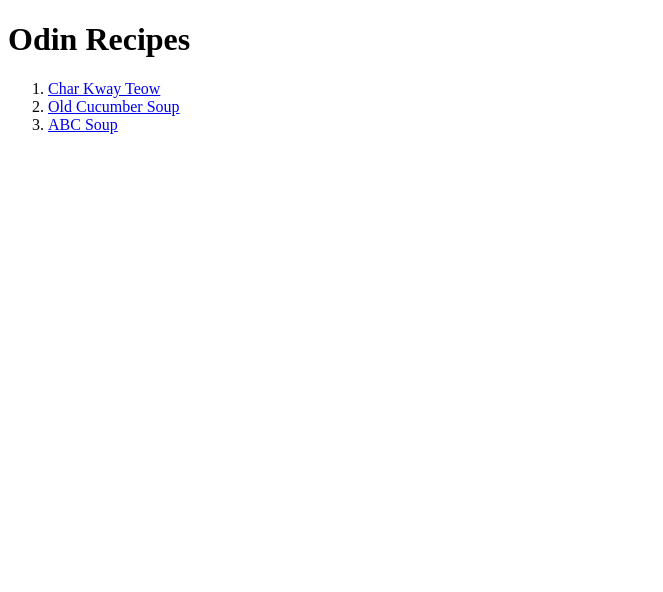
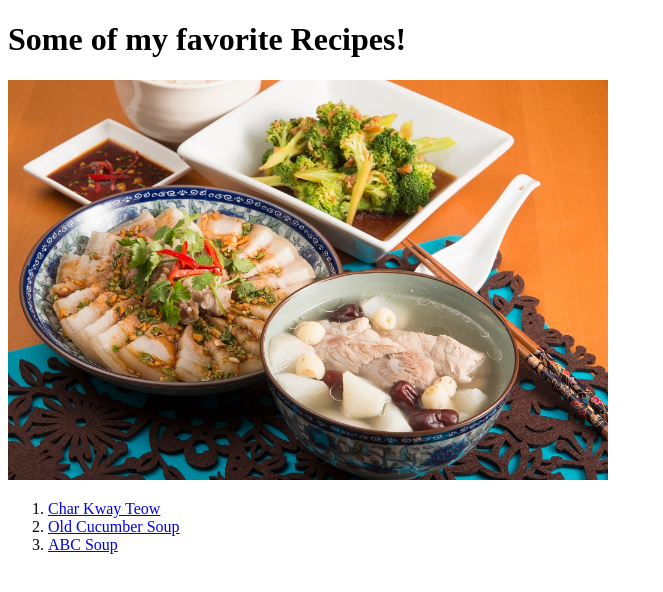
Before and after one commit to gerteck/odin_recipes, a plain HTML site: page index.html in a window 1280 px wide. Shown: the whole page, without its empty margins (0-663 px from the left). Drawn offline with Linux system fonts and the light colour scheme.

Commit message:
Main Page

```diff
--- a/index.html
+++ b/index.html
@@ -6,13 +6,15 @@
 
     <meta charset="UTF-8">
 
-    <title>My First Webpage!</title>
+    <title>Some Recipes!</title>
 
   </head>
 
   <body>
 
-    <h1> Odin Recipes </h1>
+    <h1> Some of my favorite Recipes! </h1>
+
+    <img src="./images/3veg1soup.jpg" width="600" height ="400">
 
     <ol>
         <li><a href="recipes/charKwayTeow.html">Char Kway Teow</a></li>
```
Also changed, not shown: images/3veg1soup.jpg (added).
